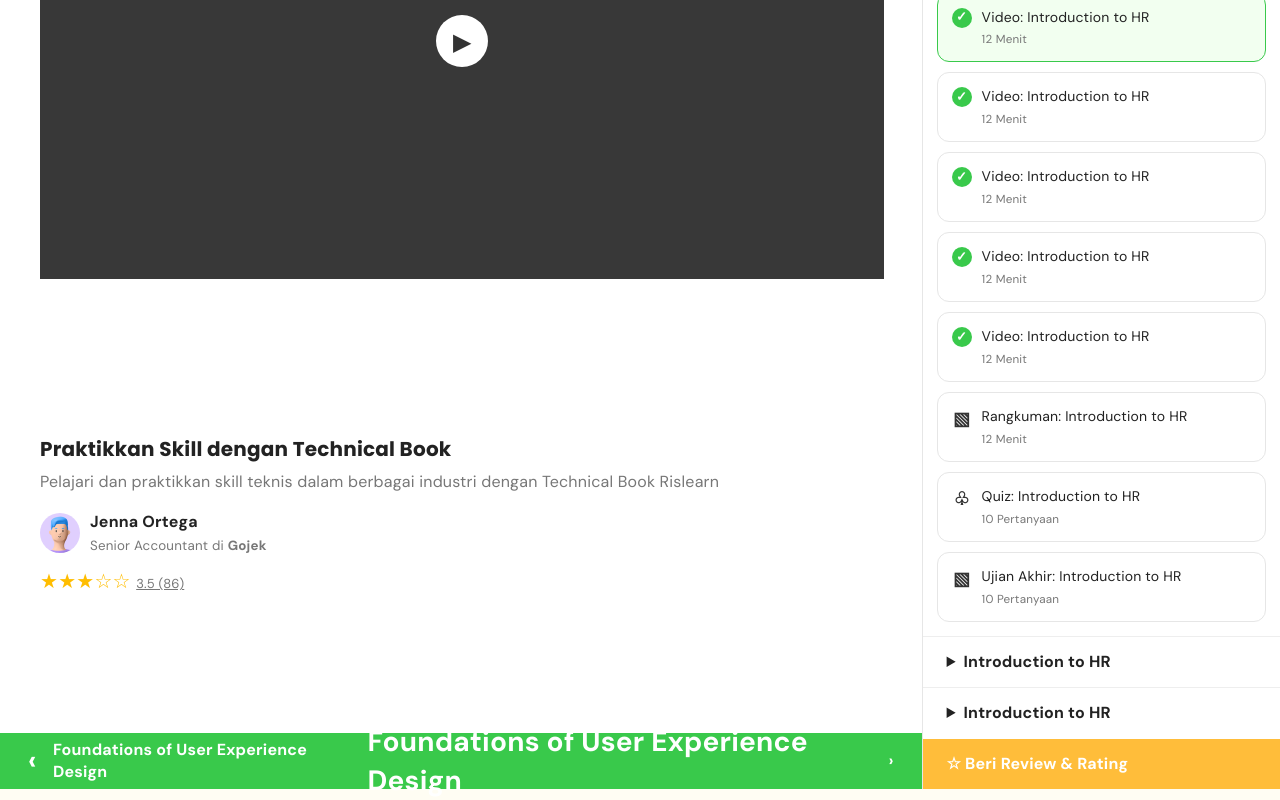
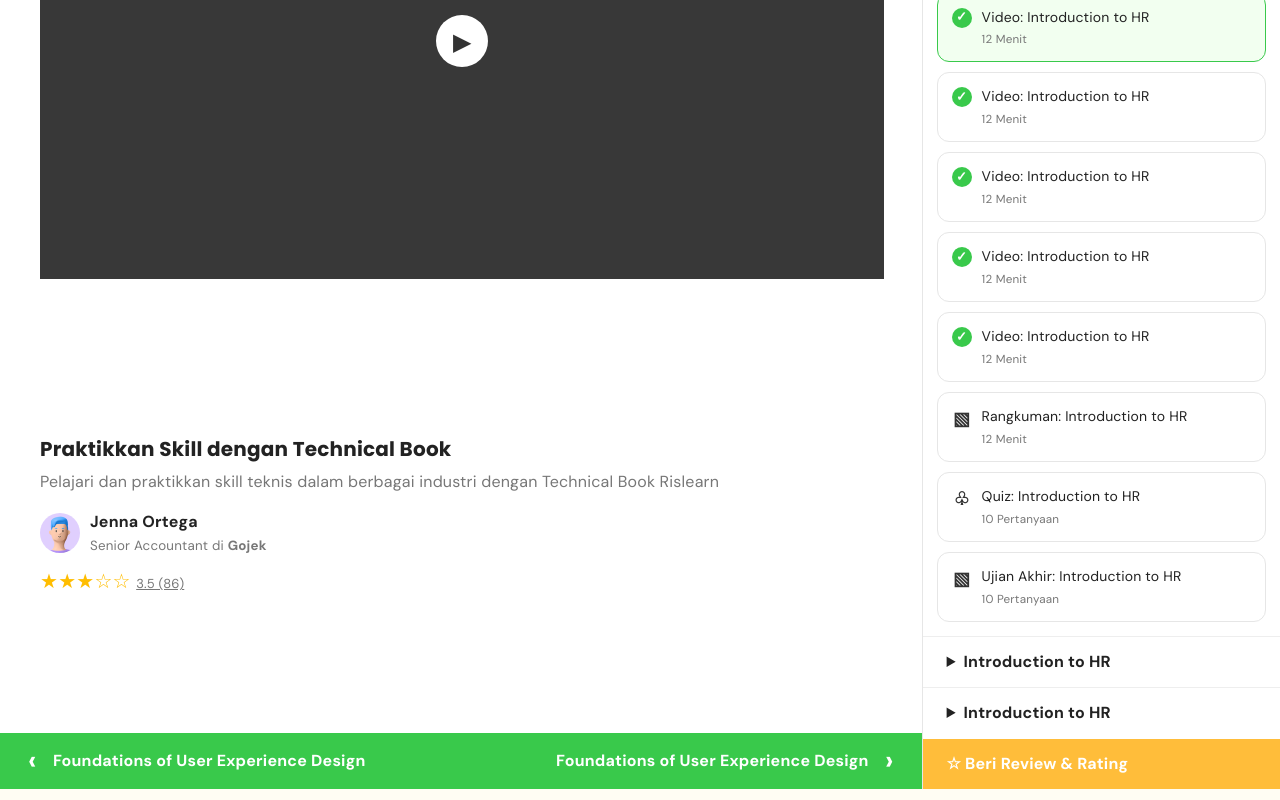
Before and after one commit to lamzzz11/Mission-5-FE-Intermediate-1, a React (Vite) app: page /learn/1 in a window 1280 px wide. Shown: the part 260-1060 px from the top of the page. Built offline with nearby package versions, Linux system fonts and the light colour scheme.

Commit message:
Fix learning footer title sizing

```diff
--- a/src/styles/global.css
+++ b/src/styles/global.css
@@ -2442,7 +2442,7 @@ ul {
   gap: 16px;
   min-width: 0;
 }
-.learning-footer a span:first-child:not(:last-child) {
+.learning-footer a span[aria-hidden="true"] {
   font-size: 28px;
 }
 .learning-player .learning-video {
```
